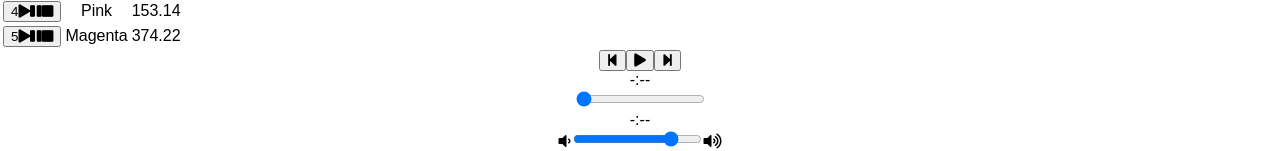
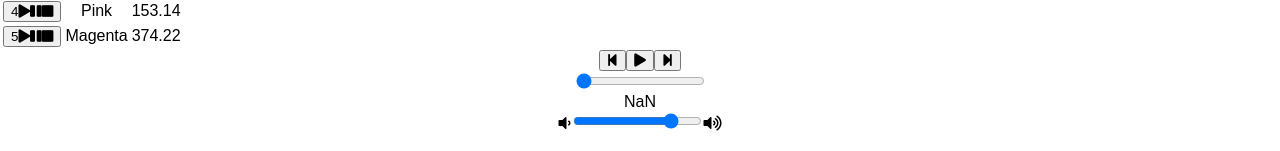
Before and after one commit to mattMusser/jamable-react, a React (Create React App) app: page /album/the-colors in a window 1280 px wide. Shown: the part 716-867 px from the top of the page. Built offline with nearby package versions, Linux system fonts and the light colour scheme.

Commit message:
add time and volume control slider

```diff
--- a/src/components/Album.js
+++ b/src/components/Album.js
@@ -13,11 +13,37 @@
     this.state = {
       album: album,
       currentSong: album.songs[0],
+      currentTime: 0,
+      duration: album.songs[0].duration,
       isPlaying: false
     };
 
     this.audioElement = document.createElement('audio');
     this.audioElement.src = album.songs[0].audioSrc;
+  }
+
+  ComponentDidMount() {
+    this.eventListeners = {
+      timeupdate: e => {
+        this.setState({ currentTime: this.audioElement.currentTime });
+      },
+      durationchange: e => {
+        this.setState({ duration: this.audioElement.duration });
+      }
+    };
+    this.audioElement.addEventListener('timeupdate', this.eventListeners.timeupdate);
+    this.audioElement.addEventListener('durationchange', this.eventListeners.durationchange);
+  }
+
+  ComponentWillUnmount() {
+    this.audioElement.src = null;
+    this.audioElement.removeEventListener('timeupdate', this.eventListeners.timeupdate);
+    this.audioElement.removeEventListener('durationchange', this.eventListeners.durationchange);
+  }
+
+  setSong(song) {
+    this.audioElement.src = song.audioSrc;
+    this.setState({ currentSong: song});
   }
 
   play() {
@@ -28,11 +54,6 @@
   pause() {
     this.audioElement.pause();
     this.setState({ isPlaying: false });
-  }
-
-  setSong(song) {
-    this.audioElement.src = song.audioSrc;
-    this.setState({ currentSong: song});
   }
 
   handleSongClick(song) {
@@ -60,6 +81,12 @@
     const newSong = this.state.album.songs[newIndex];
     this.setSong(newSong);
     this.play();
+  }
+
+  handleTimeChange(e) {
+    const newTime = this.audioElement.duration * e.target.value;
+    this.audioElement.currentTime = newTime;
+    this.setState({ currentTime: newTime });
   }
 
   render() {
@@ -102,9 +129,12 @@
         <PlayerBar
           isPlaying={this.state.isPlaying}
           currentSong={this.state.currentSong}
+          currentTime={() => this.audioElement.currentTime}
+          duration={this.audioElement.duration}
           handleSongClick={() => this.handleSongClick(this.state.currentSong)}
           handlePrevClick={() => this.handlePrevClick()}
           handleNextClick={() => this.handleNextClick()}
+          handleTimeChange={(e) => this.handleTimeChange(e)}
         />
       </section>
     )
--- a/src/components/PlayerBar.js
+++ b/src/components/PlayerBar.js
@@ -16,9 +16,17 @@
           </button>
         </section>
         <section id="time-control">
-          <div className="current-time">-:--</div>
-          <input type="range" className="seek-bar" value="0" />
-          <div className="total-time">-:--</div>
+          <div className="current-time">{this.props.currentTime}</div>
+          <input
+            type="range"
+            className="seek-bar"
+            value={(this.props.currentTime / this.props.duration) || 0}
+            max="1"
+            min="0"
+            step="0.01"
+            onChange={this.props.handleTimeChange}
+          />
+          <div className="total-time">{this.props.duration}</div>
         </section>
         <section id="volume-control">
           <div className="fas fa-volume-down"></div>
```
